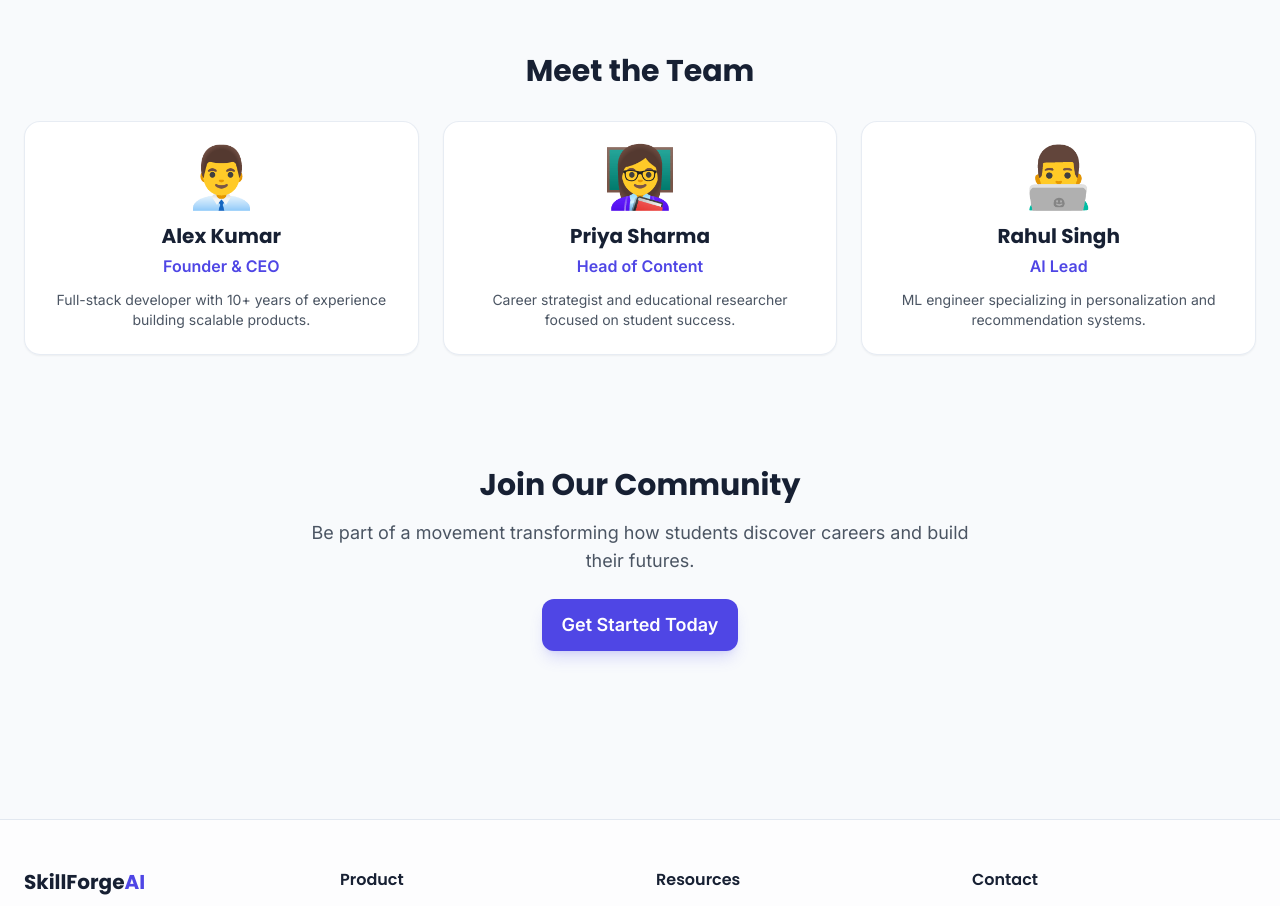
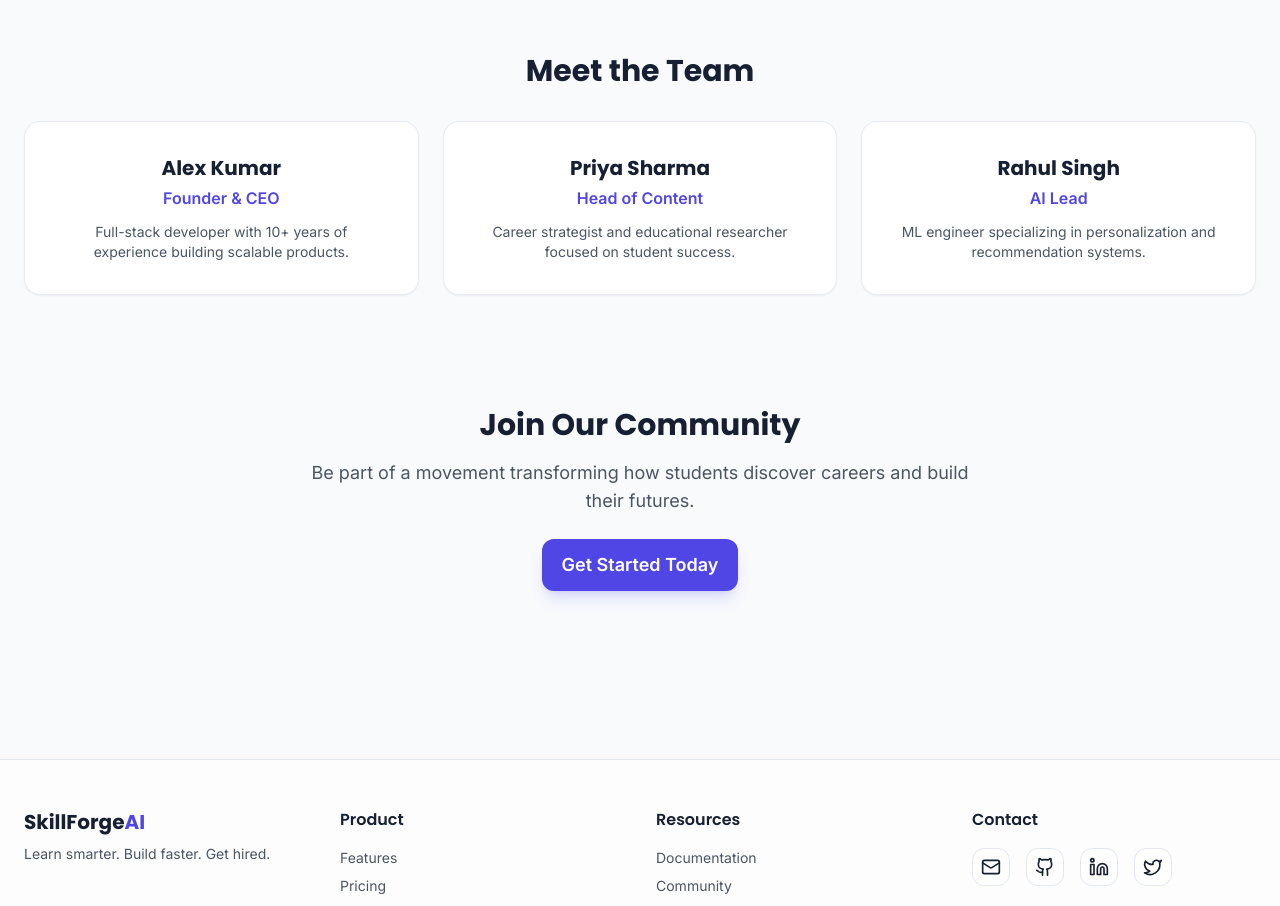
Before and after one commit to yashjagga884-source/SkillForge-AI, a React (Vite) app: page /about in a window 1280 px wide. Shown: the part 1220-2126 px from the top of the page. Built offline with nearby package versions, Linux system fonts and the light colour scheme.

Commit message:
Changes in Technologies

```diff
--- a/src/pages/About.jsx
+++ b/src/pages/About.jsx
@@ -144,9 +144,8 @@ export function About() {
               whileInView={{ opacity: 1, scale: 1 }}
               transition={{ delay: i * 0.1 }}
               viewport={{ once: true }}
-              className="card p-6 text-center hover:shadow-xl transition-shadow"
+              className="card p-8 text-center hover:shadow-xl transition-shadow"
             >
-              <div className="text-6xl mb-4">{member.emoji}</div>
               <h3 className="text-xl font-bold mb-1">{member.name}</h3>
               <p className="text-primary font-semibold mb-3">{member.role}</p>
               <p className="text-gray-600 dark:text-gray-400 text-sm">{member.bio}</p>
--- a/src/pages/Contact.jsx
+++ b/src/pages/Contact.jsx
@@ -25,10 +25,8 @@ export function Contact() {
     setIsSubmitting(true)
 
     try {
-      // Simulate API call
       await new Promise(resolve => setTimeout(resolve, 1000))
 
-      // Here you would typically send this to a backend
       console.log('Form submitted:', formData)
 
       toast.success('Message sent successfully! We\'ll get back to you soon.')
--- a/src/pages/Technologies.jsx
+++ b/src/pages/Technologies.jsx
@@ -13,13 +13,11 @@ export function Technologies() {
     level: { label: 'Level', options: [], value: null },
   })
 
-  // Initialize filter options
   const filterOptions = useMemo(() => ({
     category: getUnique(TECHNOLOGIES, 'category'),
     level: getUnique(TECHNOLOGIES, 'level'),
   }), [])
 
-  // Update filter options
   useMemo(() => {
     setFilters(prev => ({
       ...prev,
@@ -28,7 +26,6 @@ export function Technologies() {
     }))
   }, [filterOptions])
 
-  // Filter technologies
   const filteredTechs = useMemo(() => {
     let results = filterBySearch(TECHNOLOGIES, searchTerm, ['name', 'description', 'category'])
 
```
